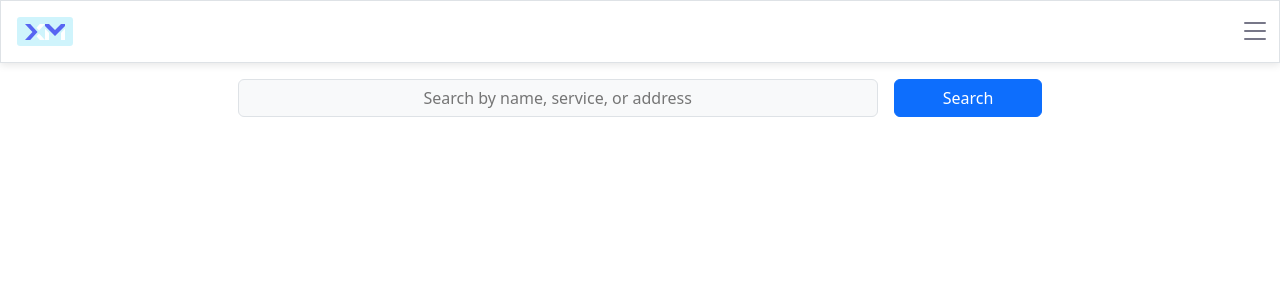
After one commit to kisxo/djangoapp, a Django app: page /serviceproviders/searchservice/ in a window 1280 px wide. The commit adds this page. Shown: the top 300 px of the page. Run offline with Django 5.2, Linux system fonts and the light colour scheme; the visitor is signed in with stand-in values (Sample User, id 1); data that the repository does not hold is empty.

Commit message:
add service lists

```diff
--- /dev/null
+++ b/serviceapp/static/serviceapp/css/a.css
@@ -0,0 +1,65 @@
+@import url('https://fonts.googleapis.com/css2?family=Poppins:ital,wght@0,100;0,200;0,300;0,400;0,500;0,600;0,700;0,800;0,900;1,100;1,200;1,300;1,400;1,500;1,600;1,700;1,800;1,900&display=swap');
+:root{
+  --base-clr: #11121a;
+  --line-clr: #42434a;
+  --hover-clr: #222533;
+  --text-clr: #e6e6ef;
+  --accent-clr: #5e63ff;
+  --secondary-text-clr: #b0b3c1;
+}
+
+*{
+  margin: 0;
+  padding: 0;
+}
+html{
+  font-family: Poppins, 'Segoe UI', Tahoma, Geneva, Verdana, sans-serif;
+  line-height: 1.5rem;
+}
+
+.dataContainer{
+  color: #000000;
+}
+
+/*backend data retrieval*/
+.data-entry {
+  display: flex;
+  flex-direction: row; /* Keep this if you want content inside to align horizontally */
+  width: 100%;
+  max-width: 1000px; /* Set the maximum width */
+  height: 200px;
+  border: 1px solid #ddd;
+  padding: 10px;
+  margin: 10px auto; /* Center the entries */
+  border-radius: 5px;
+  background-color: #f9f9f9;
+}
+
+.data-entry img {
+  width: 300px; /* Set to desired size */
+  height: 200px; /* Set to desired size */
+  object-fit: cover; /* Ensure the image maintains its aspect ratio */
+  border-radius: 5px;
+  margin-right: 10px; /* Space between image and text */
+}
+.data-info {
+  display: flex;
+  flex-direction: column; /* Stack items vertically */
+  margin: auto;
+  margin-left: 20px;
+  margin-top: 10px;
+  color: #000000;
+}
+.data-info h1, h4, h3 {
+  margin: 0; /* Remove default margin */
+  color: #11121a;
+}
+
+.data-info p {
+  margin: 5px 0; /* Add space between paragraphs */
+  color: #11121a;
+}
+
+.hidden {
+  display: none; /* Hides the element */
+}
--- a/serviceapp/templates/serviceapp/index.html
+++ b/serviceapp/templates/serviceapp/index.html
@@ -25,7 +25,7 @@ Complete Your Profile
 {% url 'serviceproviderapp:serviceproviderhome' as serviceproviderhome_url %}
 
 <center class="countainer gap-5">
-    <a href=""><button type="button" class="btn btn-primary w-25">Search Services</button></a>
+    <a href="/serviceproviders/searchservice/"><button type="button" class="btn btn-primary w-25">Search Services</button></a>
 </center>
 
 <div id="map"></div>
--- a/serviceproviderapp/models.py
+++ b/serviceproviderapp/models.py
@@ -5,9 +5,11 @@ from django.conf import settings
 class ServiceProviders(models.Model):
     user = models.OneToOneField(settings.AUTH_USER_MODEL, on_delete=models.CASCADE,  primary_key=True)
     username = models.CharField(max_length = 50)
+    img = models.ImageField(default='images/services/service.png', blank = True, upload_to = "images/services/")
     contact_email =  models.EmailField(max_length = 254)
     contact_phone =  models.CharField(max_length = 15)
     service_type = models.CharField(max_length=20)
+    price = models.FloatField()
     bio = models.CharField("Bio", max_length=1024)
     address = models.CharField("Address", max_length=1024)
     city = models.CharField("City", max_length=1024)
--- /dev/null
+++ b/serviceproviderapp/templates/serviceproviderapp/searchservice.html
@@ -0,0 +1,40 @@
+{% extends "serviceapp/base.html" %} {% load static %} {% block head%}
+<link
+  rel="stylesheet"
+  href="{% static 'serviceapp/css/a.css' %}"
+  media="screen"
+/>
+{% endblock%} {% block head_title%} SmartServe{% endblock%} {% block body%}
+
+<div class="search-bar d-flex flex-row justify-content-center my-3 gap-3">
+  <input
+    class="input-group-text w-50"
+    type="text"
+    id="searchInput"
+    placeholder="Search by name, service, or address"
+  />
+  <button class="btn btn-primary px-5">Search</button>
+</div>
+
+<center class="card-deck">
+  {% for service in services %}
+  <div class="card d-flex flex-row my-3 w-50">
+    <div class="w-50">
+      <img
+        class="card-img-top"
+        src="{{ service.img.url }}"
+        alt="Card image cap"
+      />
+    </div>
+    <div class="w-50 d-flex flex-column">
+      <h5 class="card-title">Username: {{ service.username }}</h5>
+      <h4 class="card-title">Service Type: {{ service.service_type }}</h4>
+      <p class="card-text">Bio: {{ service.bio }}</p>
+      <small class="text-muted">Price: {{ service.price }}</small>
+      <a href="" class="mt-auto mx-auto p-2 w-50"><button class="btn btn-primary w-100">Book</button></a>
+    </div>
+  </div>
+  {% endfor %}
+</center>
+
+{% endblock%}
--- a/serviceproviderapp/urls.py
+++ b/serviceproviderapp/urls.py
@@ -8,7 +8,8 @@ urlpatterns = [
     path("serviceproviderprofile/", views.serviceproviderprofile, name="serviceproviderprofile"),
     path("serviceproviderupdate/<slug:field>/", views.serviceproviderupdate, name="serviceproviderupdate"),
     path("book-service/<int:id>/", views.bookservice, name="bookservice"),
-    path("bulkserviceadd/", views.bulkserviceadd, name="bulkserviceadd")
+    path("bulkserviceadd/", views.bulkserviceadd, name="bulkserviceadd"),
+    path("searchservice/", views.searchservice, name="searchservice")
     # path("profile", views.profile, name="profile"),
     # path("updateProfile/<slug:field>/", views.updateProfile, name="updateProfile"),
 ]
--- a/serviceproviderapp/views.py
+++ b/serviceproviderapp/views.py
@@ -87,6 +87,8 @@ def bookservice(request, id):
 
 @login_required
 def bulkserviceadd(request):
+    if not request.user.is_staff:
+        return HttpResponseRedirect('/serviceproviders/serviceproviderprofile/')
     if request.method == "POST":
         excel_file = request.FILES['excel_file']
 
@@ -97,3 +99,13 @@ def bulkserviceadd(request):
         print('Excel Sheet to JSON:\n', json_str)
 
     return render(request, 'serviceproviderapp/bulkserviceadd.html')
+
+@login_required
+def searchservice(request):
+
+    services = ServiceProviders.objects.all()
+
+    contex_data = {
+        'services': services,
+    }
+    return render(request, 'serviceproviderapp/searchservice.html', contex_data)
```
Also changed, not shown: serviceapp/templates/serviceapp/indexrahul.html (added, +48 -0 lines), serviceproviderapp/templates/serviceproviderapp/profile.html (+18 -6 lines).
